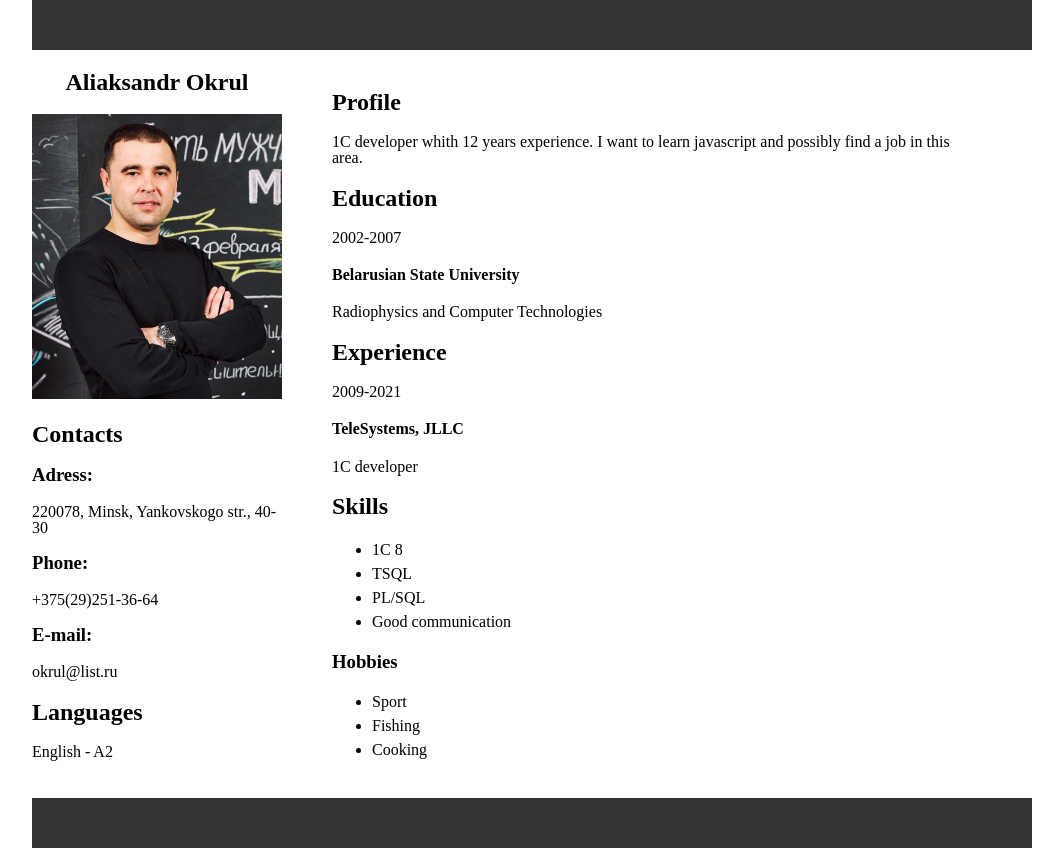
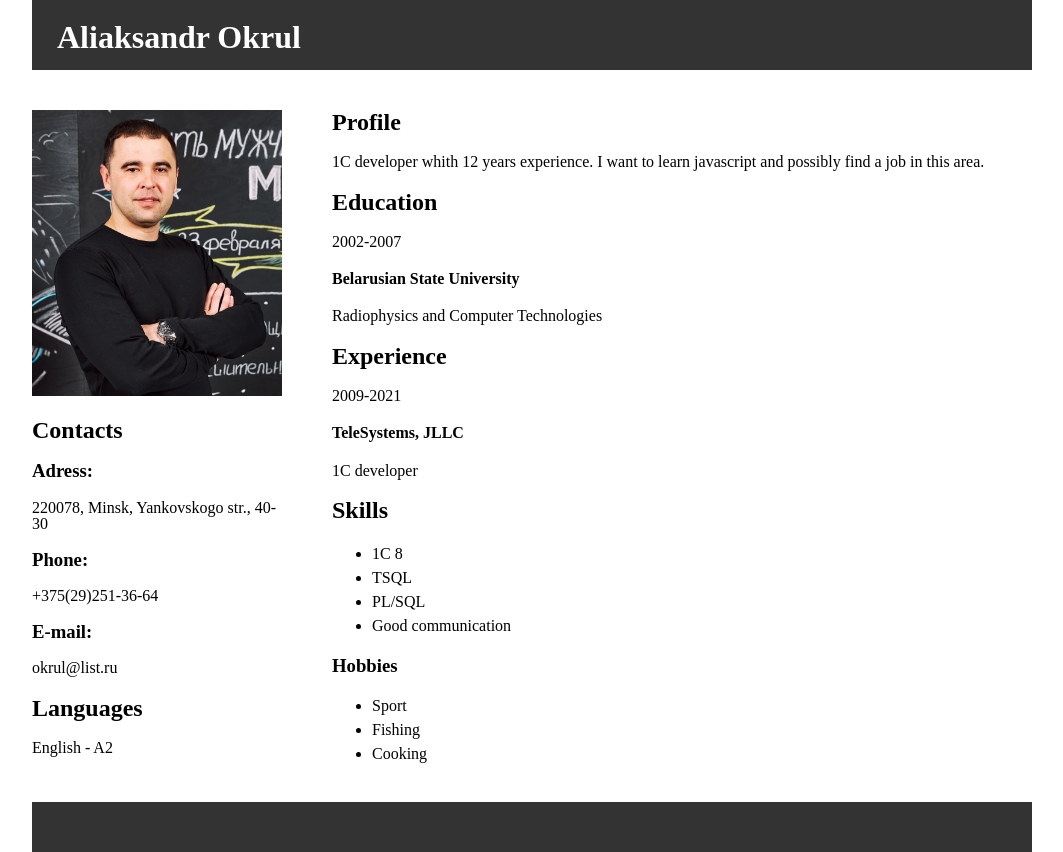
Before and after one commit to okrul/rsschool-cv-old, a plain HTML site: page index.html in a window 1280 px wide. Shown: the whole page, without its empty margins (108-1171 px from the left). Drawn offline with Linux system fonts and the light colour scheme.

Commit message:
refactor: change stucture index.html

```diff
--- a/css/style.css
+++ b/css/style.css
@@ -12,17 +12,14 @@ aside {
     padding-bottom: 20px;
 }
 
-.name_and_photo{
-    text-align: center;
-}
-
 .photo {
     width: 100%;
+    margin-top: 40px;
 }
 
 main {
     padding: 20px 0px 20px 50px;
-    width: 65%;
+    width: 70%;
  }
 
  ul {
@@ -34,6 +31,9 @@ main {
     width: 100%;
     height: 50px;
     background-color: #333;
+    color: white;
+    padding-bottom: 20px;
+    padding-left: 25px;
 }
 
 footer {
--- a/index.html
+++ b/index.html
@@ -8,13 +8,12 @@
     <title>Aliaksandr Okrul CV</title>
   </head>
   <body>
-    <header></header>
+    <header>
+      <h1>Aliaksandr Okrul</h1>
+    </header>
     <aside>
-      <div class="name_and_photo">
-        <h1>Aliaksandr Okrul</h1>
-        <img src="img/photo.jpg" alt="main photo" class="photo">
-      </div>
-      <div class="contacts">
+      <img src="img/photo.jpg" alt="main photo" class="photo">
+      <section class="contacts">
         <h2>Contacts</h2>
         <h3>Adress:</h3>
         220078, Minsk, Yankovskogo str., 40-30
@@ -22,35 +21,35 @@
         +375(29)251-36-64
         <h3>E-mail:</h3>
         okrul@list.ru
-      </div>
-      <div class="languages">
+      </section>
+      <section class="languages">
         <h2>Languages</h2>
         English - A2
-      </div>
+      </section>
     </aside>
 
     <main>
-      <div class="profile">
+      <section class="profile">
         <h2>Profile</h2>
         1С developer whith 12 years experience. I want to learn javascript and
         possibly find a job in this area.
-      </div>
+      </section>
 
-      <div class="education">
+      <section class="education">
         <h2>Education</h2>
         2002-2007
         <h4>Belarusian State University</h4>
         Radiophysics and Computer Technologies
-      </div>
+      </section>
 
-      <div class="experience">
+      <section class="experience">
         <h2>Experience</h2>
         2009-2021
         <h4>TeleSystems, JLLC</h4>
         1С developer
-      </div>
+      </section>
 
-      <div class="skills">
+      <section class="skills">
         <h2>Skills</h2>
         <ul>
           <li>1C 8</li>
@@ -58,16 +57,16 @@
           <li>PL/SQL</li>
           <li>Good communication</li>
         </ul>
-      </div>
+      </section>
 
-      <div class="hobbies">
+      <section class="hobbies">
         <h3>Hobbies</h3>
         <ul>
           <li>Sport</li>
           <li>Fishing</li>
           <li>Cooking</li>
         </ul>
-      </div>
+      </section>
     </main>
 
     <footer></footer>
```
